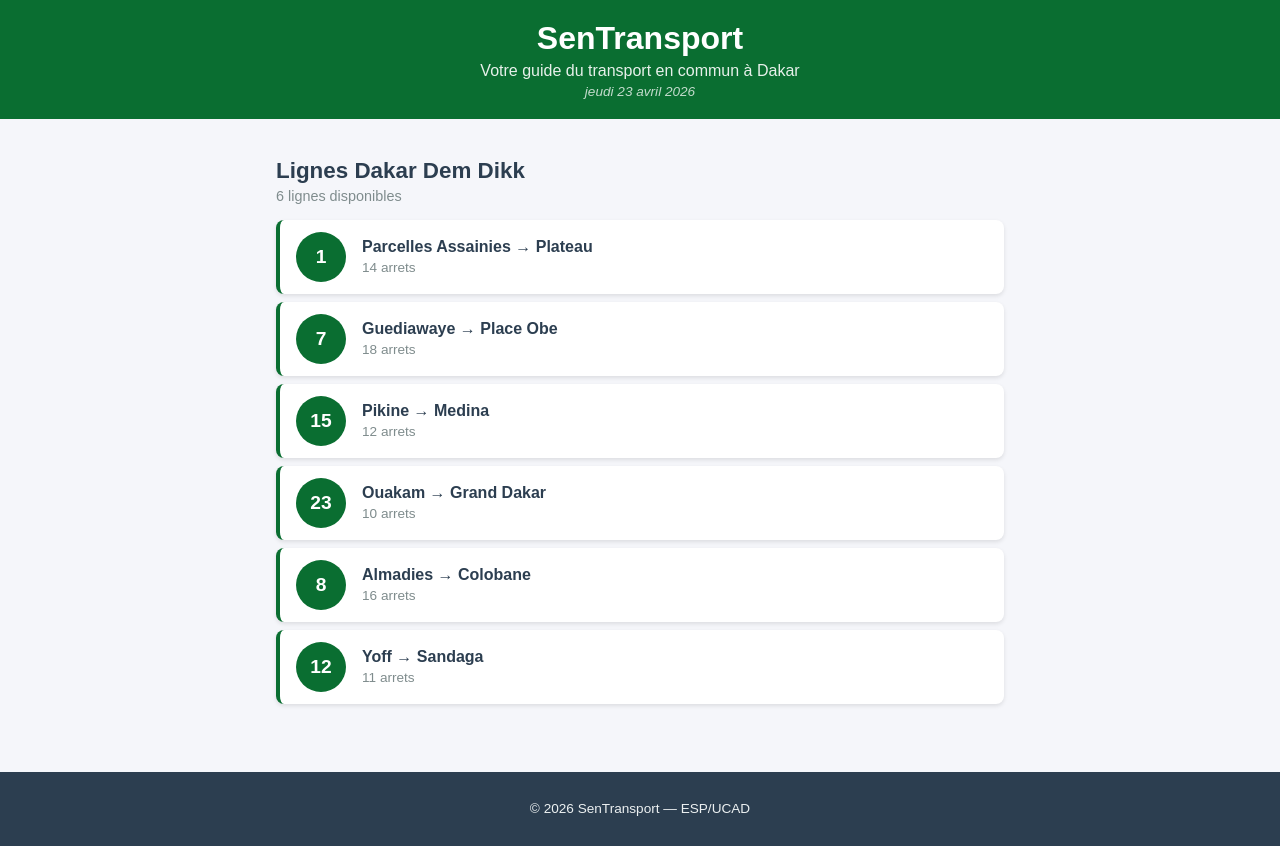
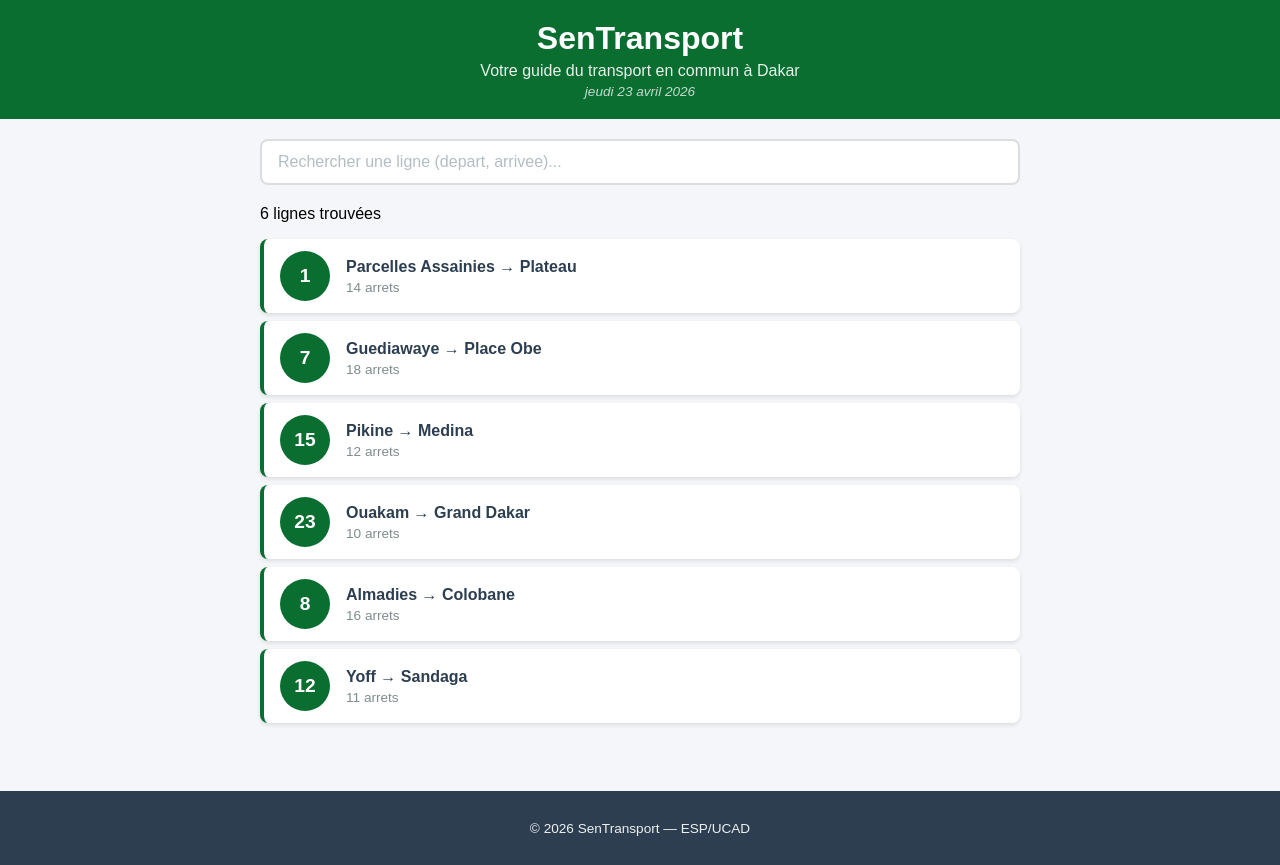
Before and after one commit to Faliloudiouf/sentransport, a React (Create React App) app: page / in a window 1280 px wide. Built offline with nearby package versions, Linux system fonts and the light colour scheme.

Commit message:
Lab 3 : etat , recherche et selection de lignes

```diff
--- a/src/App.css
+++ b/src/App.css
@@ -20,3 +20,22 @@
     padding: 12px;
   }
 }
+
+@media (max-width: 600px) {
+
+  .contenu {
+    padding: 12px;
+  }
+
+  .ligne-bus {
+    padding: 10px 12px;
+  }
+
+  .ligne-numero {
+    width: 40px;
+    height: 40px;
+    font-size: 1rem;
+    margin-right: 12px;
+  }
+
+}
--- a/src/App.js
+++ b/src/App.js
@@ -1,24 +1,168 @@
+import { useState } from 'react';
 import './App.css';
+
 import Header from './Header';
-import ListeLignes from './ListeLignes';
+import Recherche from './Recherche';
+import LigneBus from './LigneBus';
+import DetailLigne from './DetailLigne';
 import Footer from './Footer';
 
 function App() {
+    const [recherche, setRecherche] = useState("");
+    const [ligneSelectionnee, setLigneSelectionnee] = useState(null);
+
     const lignes = [
-    { id: 1, numero: "1", depart: "Parcelles Assainies", arrivee: "Plateau", arrets: 14 },
-    { id: 2, numero: "7", depart: "Guediawaye", arrivee: "Place Obe", arrets: 18 },
-    { id: 3, numero: "15", depart: "Pikine", arrivee: "Medina", arrets: 12 },
-    { id: 4, numero: "23", depart: "Ouakam", arrivee: "Grand Dakar", arrets: 10 },
-    { id: 5, numero: "8", depart: "Almadies", arrivee: "Colobane", arrets: 16 },
-    { id: 6, numero: "12", depart: "Yoff", arrivee: "Sandaga", arrets: 11 },
+    {
+        id: 1,
+        numero: "1",
+        depart: "Parcelles Assainies",
+        arrivee: "Plateau",
+        arrets: 14,
+        listeArrets: [
+            "Parcelles U14",
+            "Parcelles U10",
+            "Camberene",
+            "Patte d'Oie",
+            "Grand Dakar",
+            "Colobane",
+            "Ponty",
+            "Plateau"
+        ]
+    },
+    {
+        id: 2,
+        numero: "7",
+        depart: "Guediawaye",
+        arrivee: "Place Obe",
+        arrets: 18,
+        listeArrets: [
+            "Guediawaye",
+            "Pikine",
+            "Thiaroye",
+            "Keur Massar",
+            "Grand Yoff",
+            "Parcelles",
+            "Liberte 6",
+            "Place Obe"
+        ]
+    },
+    {
+        id: 3,
+        numero: "15",
+        depart: "Pikine",
+        arrivee: "Medina",
+        arrets: 12,
+        listeArrets: [
+            "Pikine Centre",
+            "Thiaroye Gare",
+            "Hann",
+            "Colobane",
+            "Fass",
+            "Medina"
+        ]
+    },
+    {
+        id: 4,
+        numero: "23",
+        depart: "Ouakam",
+        arrivee: "Grand Dakar",
+        arrets: 10,
+        listeArrets: [
+            "Ouakam Village",
+            "Mermoz",
+            "Fann",
+            "Point E",
+            "Liberte 5",
+            "Grand Dakar"
+        ]
+    },
+    {
+        id: 5,
+        numero: "8",
+        depart: "Almadies",
+        arrivee: "Colobane",
+        arrets: 16,
+        listeArrets: [
+            "Almadies",
+            "Ngor",
+            "Yoff",
+            "Ouest Foire",
+            "Liberte 6",
+            "Colobane"
+        ]
+    },
+    {
+        id: 6,
+        numero: "12",
+        depart: "Yoff",
+        arrivee: "Sandaga",
+        arrets: 11,
+        listeArrets: [
+            "Yoff Village",
+            "Aeroport LSS",
+            "Parcelles U17",
+            "Grand Yoff",
+            "HLM",
+            "Sandaga"
+        ]
+    }
 ];
+
+    const lignesFiltrees = lignes.filter(l =>
+        l.depart.toLowerCase().includes(recherche.toLowerCase()) ||
+        l.arrivee.toLowerCase().includes(recherche.toLowerCase()) ||
+        l.numero.includes(recherche)
+    );
+
+    function handleClickLigne(ligne) {
+        if (ligneSelectionnee && ligneSelectionnee.id === ligne.id) {
+            setLigneSelectionnee(null);
+        } else {
+            setLigneSelectionnee(ligne);
+        }
+    }
+
     return (
         <div className="App">
+
             <Header />
+
             <main className="contenu">
-        <ListeLignes lignes={lignes} />
+
+                <Recherche
+                    valeur={recherche}
+                    onChange={setRecherche}
+                />
+
+                <p className="resultat-recherche">
+                    {lignesFiltrees.length} ligne
+                    {lignesFiltrees.length > 1 ? "s" : ""} trouvée
+                    {lignesFiltrees.length > 1 ? "s" : ""}
+                </p>
+
+                {lignesFiltrees.map(ligne => (
+                    <LigneBus
+                        key={ligne.id}
+                        numero={ligne.numero}
+                        depart={ligne.depart}
+                        arrivee={ligne.arrivee}
+                        arrets={ligne.arrets}
+                        estSelectionnee={
+                            ligneSelectionnee &&
+                            ligneSelectionnee.id === ligne.id
+                        }
+                        onClick={() => handleClickLigne(ligne)}
+                    />
+                ))}
+
+                {ligneSelectionnee && (
+                    <DetailLigne ligne={ligneSelectionnee} />
+                )}
+
             </main>
+
             <Footer />
+
         </div>
     );
 }
--- /dev/null
+++ b/src/DetailLigne.css
@@ -0,0 +1,74 @@
+.detail-ligne {
+    background-color: #ffffff;
+    border: 2px solid #0a6e31;
+    border-radius: 8px;
+    padding: 20px;
+    margin-top: 16px;
+    animation: slideDown 0.3s ease;
+}
+
+@keyframes slideDown {
+    from {
+        opacity: 0;
+        transform: translateY(-10px);
+    }
+
+    to {
+        opacity: 1;
+        transform: translateY(0);
+    }
+}
+
+.detail-titre {
+    color: #0a6e31;
+    margin: 0 0 8px 0;
+    font-size: 1.2rem;
+}
+
+.detail-info {
+    color: #7f8c8d;
+    margin: 0 0 16px 0;
+    font-size: 0.9rem;
+}
+
+.detail-arrets h4 {
+    color: #2c3e50;
+    margin: 0 0 8px 0;
+}
+
+.detail-liste {
+    list-style: none;
+    padding: 0;
+    margin: 0;
+}
+
+.detail-arret {
+    display: flex;
+    align-items: center;
+    padding: 8px 0;
+    border-bottom: 1px solid #f0f0f0;
+}
+
+.detail-arret:last-child {
+    border-bottom: none;
+}
+
+.arret-numero {
+    background-color: #0a6e31;
+    color: white;
+    width: 28px;
+    height: 28px;
+    border-radius: 50%;
+    display: flex;
+    align-items: center;
+    justify-content: center;
+    font-size: 0.8rem;
+    font-weight: bold;
+    margin-right: 12px;
+    flex-shrink: 0;
+}
+
+.arret-nom {
+    color: #2c3e50;
+    font-size: 0.95rem;
+}
--- /dev/null
+++ b/src/DetailLigne.js
@@ -0,0 +1,40 @@
+import './DetailLigne.css';
+
+function DetailLigne({ ligne }) {
+    return (
+        <div className="detail-ligne">
+
+            <h3 className="detail-titre">
+                Ligne {ligne.numero} : {ligne.depart} &rarr; {ligne.arrivee}
+            </h3>
+
+            <p className="detail-info">
+                {ligne.arrets} arrets sur ce trajet
+            </p>
+
+            <div className="detail-arrets">
+                <h4>Arrets principaux :</h4>
+
+                <ul className="detail-liste">
+                    {ligne.listeArrets.map((arret, index) => (
+                        <li key={index} className="detail-arret">
+
+                            <span className="arret-numero">
+                                {index + 1}
+                            </span>
+
+                            <span className="arret-nom">
+                                {arret}
+                            </span>
+
+                        </li>
+                    ))}
+                </ul>
+
+            </div>
+
+        </div>
+    );
+}
+
+export default DetailLigne;
--- a/src/LigneBus.js
+++ b/src/LigneBus.js
@@ -1,15 +1,31 @@
 import './LigneBus.css';
-function LigneBus({ numero, depart, arrivee, arrets }) {
+
+function LigneBus({
+    numero,
+    depart,
+    arrivee,
+    arrets,
+    estSelectionnee,
+    onClick
+}) {
     return (
-    <div className="ligne-bus">
+        <div
+            className={`ligne-bus ${estSelectionnee ? 'ligne-bus-active' : ''}`}
+            onClick={onClick}
+        >
             <div className="ligne-numero">{numero}</div>
+
             <div className="ligne-info">
                 <span className="ligne-trajet">
                     {depart} &rarr; {arrivee}
                 </span>
-            <span className="ligne-arrets">{arrets} arrets</span>
+
+                <span className="ligne-arrets">
+                    {arrets} arrets
+                </span>
             </div>
         </div>
     );
 }
+
 export default LigneBus;
--- a/src/ListeLignes.css
+++ b/src/ListeLignes.css
@@ -14,3 +14,12 @@
     margin-top: 0;
     margin-bottom: 16px;
 }
+
+.ligne-bus-active {
+    border-left: 4px solid #e67e22;
+    background-color: #fef9f3;
+}
+
+.ligne-bus-active .ligne-numero {
+    background-color: #e67e22;
+}
--- a/src/ListeLignes.js
+++ b/src/ListeLignes.js
@@ -15,6 +15,7 @@ return (
                 depart={ligne.depart}
                 arrivee={ligne.arrivee}
                 arrets={ligne.arrets}
+                couleur ={ligne.couleur}
             />
         ))}
     </div>
--- /dev/null
+++ b/src/Recherche.css
@@ -0,0 +1,22 @@
+.recherche {
+    margin-bottom: 20px;
+}
+
+.recherche-input {
+    width: 100%;
+    padding: 12px 16px;
+    font-size: 1rem;
+    border: 2px solid #dcdde1;
+    border-radius: 8px;
+    outline: none;
+    box-sizing: border-box;
+    transition: border-color 0.2s;
+}
+
+.recherche-input:focus {
+    border-color: #0a6e31;
+}
+
+.recherche-input::placeholder {
+    color: #b2bec3;
+}
--- /dev/null
+++ b/src/Recherche.js
@@ -0,0 +1,17 @@
+import './Recherche.css';
+
+function Recherche({ valeur, onChange }) {
+    return (
+        <div className="recherche">
+            <input
+                type="text"
+                className="recherche-input"
+                placeholder="Rechercher une ligne (depart, arrivee)..."
+                value={valeur}
+                onChange={e => onChange(e.target.value)}
+            />
+        </div>
+    );
+}
+
+export default Recherche;
```
Lines whose indentation alone changed are shown as unchanged.
